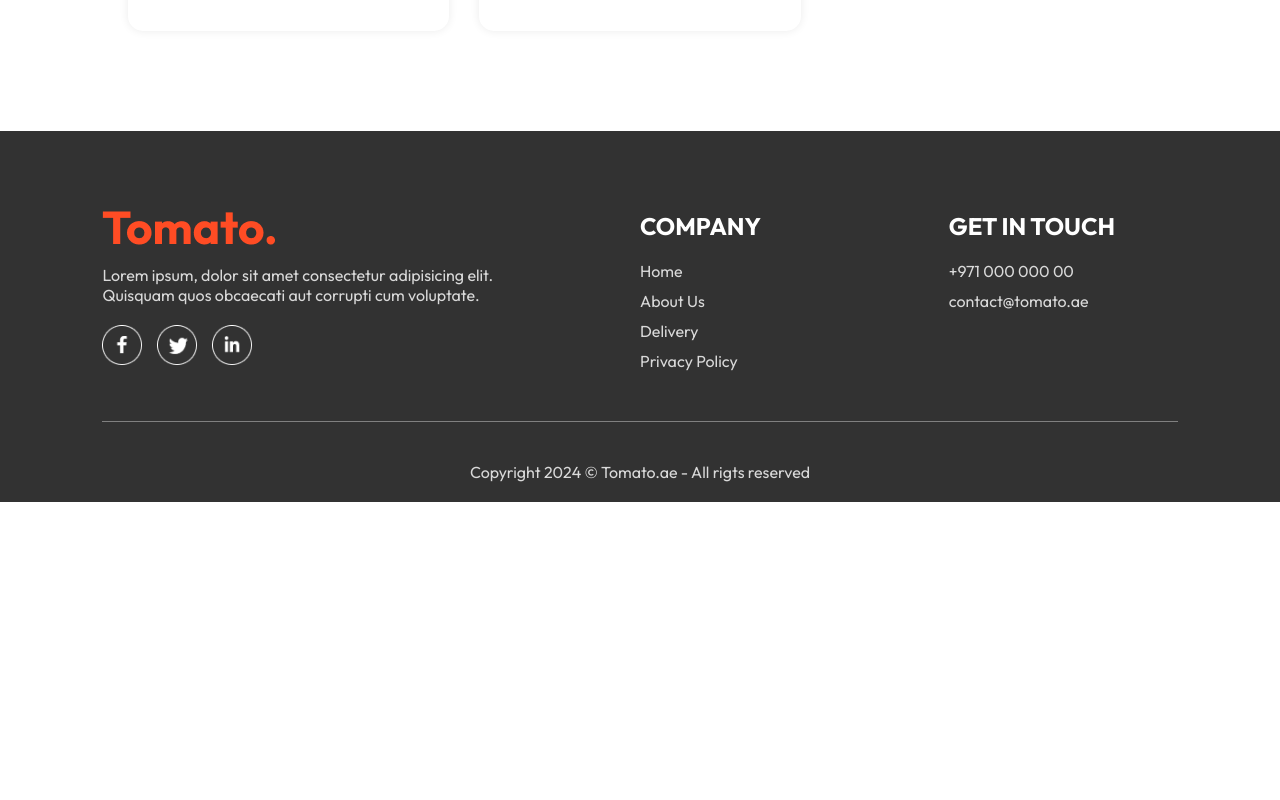
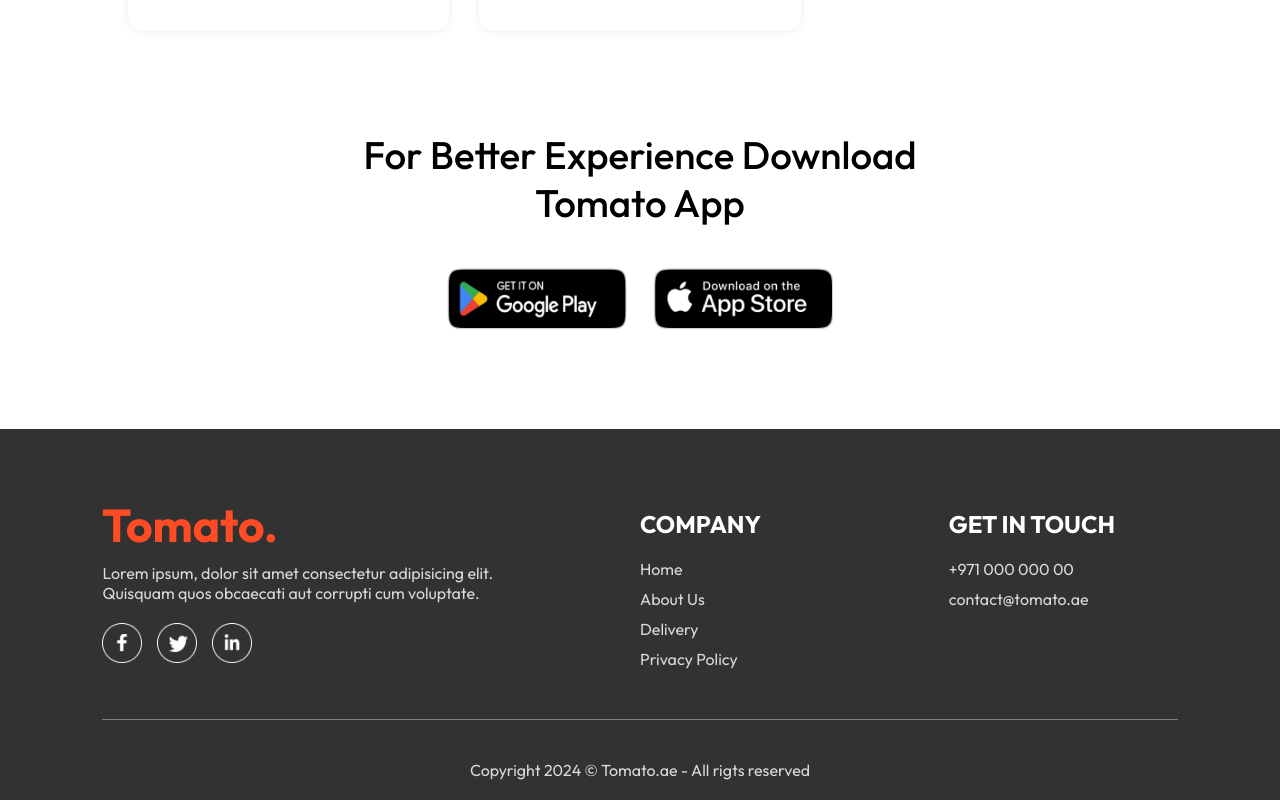
Before and after one commit to sanilal/Food-Delivery-App-Using-React-JS, a React (Vite) app in the folder frontend/: page / in a window 1280 px wide. Shown: the part 5972-6772 px from the top of the page. Before the commit the page ends 6474 px from the top, so only its background shows below. Built offline with nearby package versions, Linux system fonts and the light colour scheme.

Commit message:
App Download Component

```diff
--- /dev/null
+++ b/frontend/src/components/AppDownload/AppDownload.css
@@ -0,0 +1,21 @@
+.app-download {
+    margin: 100px auto auto auto;
+    font-size: max(3vw,20px);
+    text-align: center;
+    font-weight: 500;
+}
+.app-download-platforms {
+    display: flex;
+    justify-content: center;
+    gap: max(2vw,10px);
+    margin-top: 40px;
+}
+.app-download-platforms img {
+    width: max(30vw,120px);
+    max-width: 180px;
+    transition: .5s;
+    cursor: pointer;
+}
+.app-download-platforms img:hover {
+    transform: scale(1.05);
+}
--- /dev/null
+++ b/frontend/src/components/AppDownload/AppDownload.jsx
@@ -0,0 +1,17 @@
+import React from 'react'
+import './AppDownload.css'
+import { assets } from '../../assets/assets'
+
+const AppDownload = () => {
+  return (
+    <div className='app-download' id='app-download'>
+        <p>For Better Experience Download <br /> Tomato App</p>
+        <div className="app-download-platforms">
+            <img src={assets.play_store} alt="Play store" />
+            <img src={assets.app_store} alt="App store" />
+        </div>
+    </div>
+  )
+}
+
+export default AppDownload
--- a/frontend/src/pages/Home/Home.jsx
+++ b/frontend/src/pages/Home/Home.jsx
@@ -3,6 +3,7 @@
 import Header from '../../components/Header/Header'
 import ExploreMenu from '../../components/ExploreMenu/ExploreMenu'
 import FoodDisplay from '../../components/FoodDisplay/FoodDisplay'
+import AppDownload from '../../components/AppDownload/AppDownload'
 
 const Home = () => {
   const [category, setCategory] = useState("All")
@@ -11,6 +12,7 @@
       <Header />
       <ExploreMenu category={category} setCategory={setCategory}/>
       <FoodDisplay category={category} />
+      <AppDownload />
     </div>
   )
 }
```
